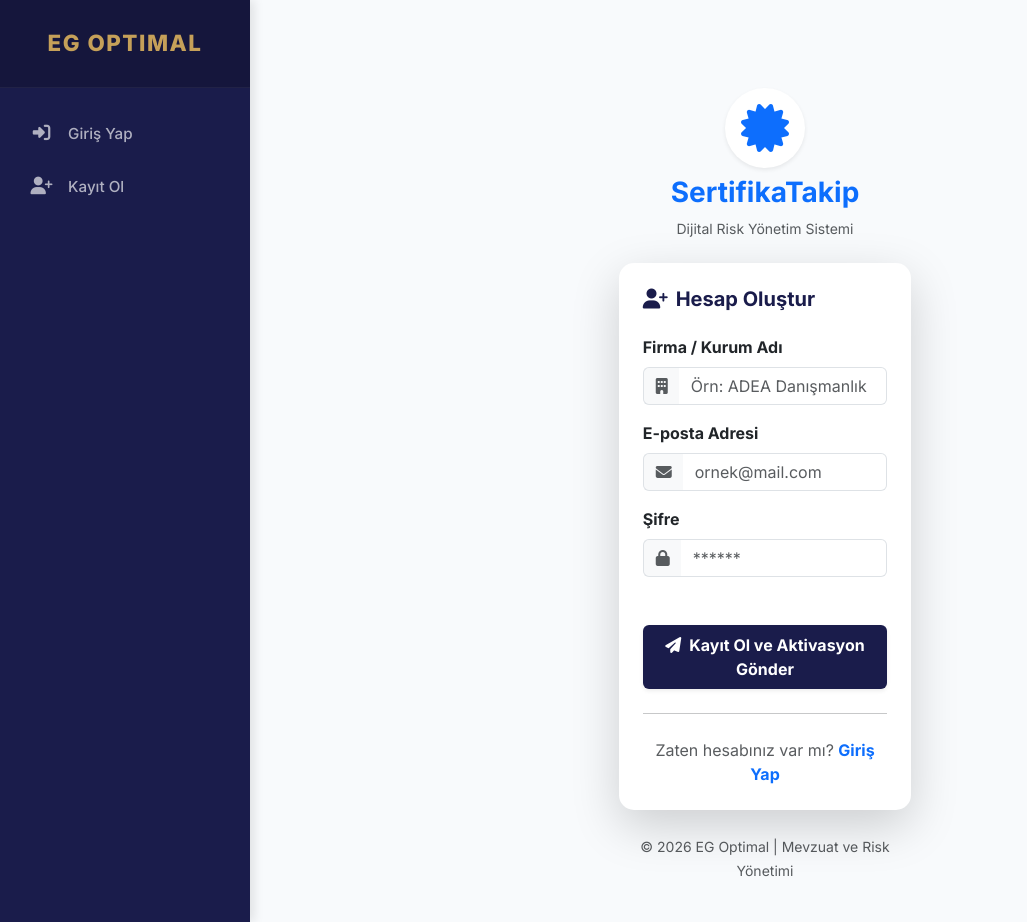
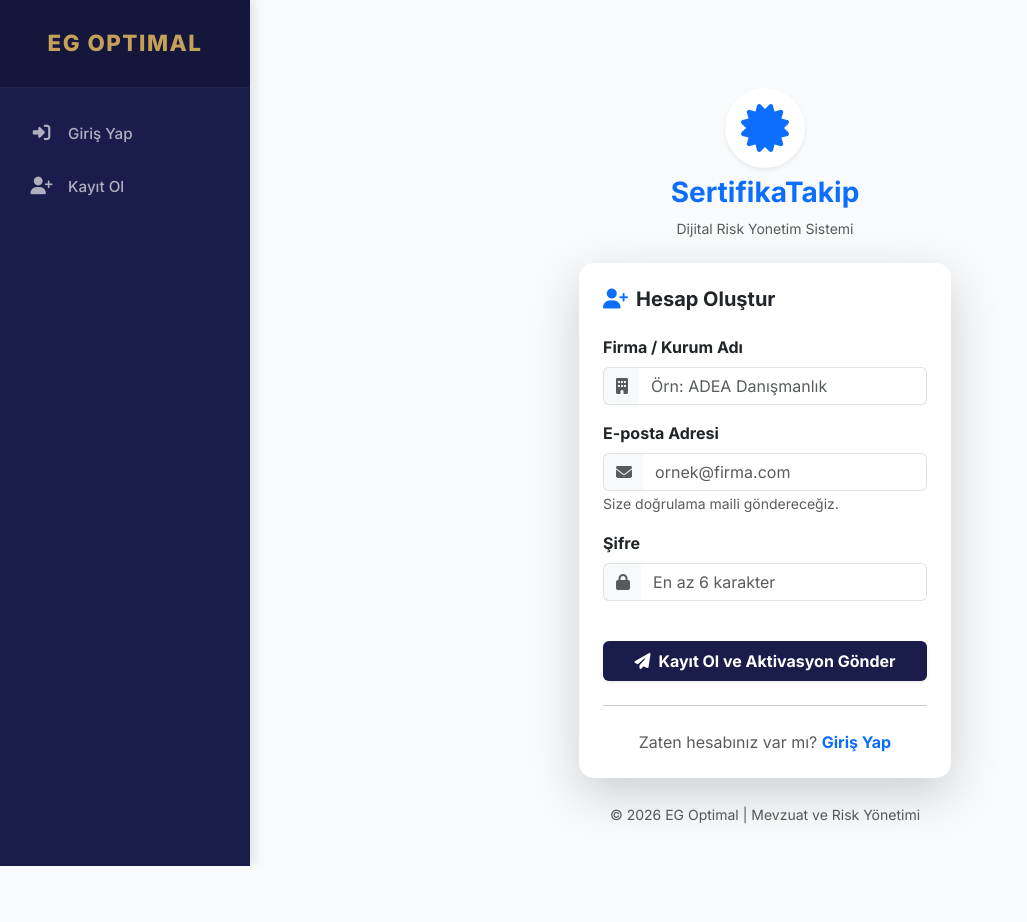
Before and after one commit to eguldr/sertifika-takip, a Flask app: page /register in a window 1280 px wide. Shown: the whole page, without its empty margins (0-1027 px from the left). After the commit the page ends 866 px from the top, so only its background shows below. Run offline with Flask 3, Linux system fonts and the light colour scheme; some libraries are stand-ins or nearby versions.

Commit message:
Update kayit.html

```diff
--- a/templates/kayit.html
+++ b/templates/kayit.html
@@ -1,25 +1,29 @@
-{% extends 'base.html' %}
+{% extends "base.html" %}
 
 {% block content %}
 <script src="https://www.google.com/recaptcha/api.js" async defer></script>
 
 <div class="row justify-content-center mt-5">
-    <div class="col-md-4">
+    <div class="col-md-5">
         <div class="text-center mb-4">
             <i class="fas fa-certificate fa-3x text-primary shadow-sm p-3 bg-white rounded-circle"></i>
             <h3 class="mt-2 fw-bold text-primary">SertifikaTakip</h3>
-            <p class="text-muted small">Dijital Risk Yönetim Sistemi</p>
+            <p class="text-muted small">Dijital Risk Yonetim Sistemi</p>
         </div>
 
         <div class="card border-0 shadow-lg" style="border-radius: 15px;">
             <div class="card-body p-4">
-                <h5 class="mb-4 fw-bold text-navy"><i class="fas fa-user-plus me-2"></i>Hesap Oluştur</h5>
+                <h5 class="mb-4 fw-bold text-dark">
+                    <i class="fas fa-user-plus me-2 text-primary"></i>Hesap Oluştur
+                </h5>
 
                 <form method="POST" action="{{ url_for('register') }}">
                     <div class="mb-3">
                         <label class="form-label fw-bold">Firma / Kurum Adı</label>
                         <div class="input-group">
-                            <span class="input-group-text bg-light border-end-0"><i class="fas fa-building text-muted"></i></span>
+                            <span class="input-group-text bg-light border-end-0">
+                                <i class="fas fa-building text-muted"></i>
+                            </span>
                             <input type="text" name="company_name" class="form-control border-start-0" placeholder="Örn: ADEA Danışmanlık" required>
                         </div>
                     </div>
@@ -27,24 +31,30 @@
                     <div class="mb-3">
                         <label class="form-label fw-bold">E-posta Adresi</label>
                         <div class="input-group">
-                            <span class="input-group-text bg-light border-end-0"><i class="fas fa-envelope text-muted"></i></span>
-                            <input type="email" name="email" class="form-control border-start-0" placeholder="ornek@mail.com" required>
+                            <span class="input-group-text bg-light border-end-0">
+                                <i class="fas fa-envelope text-muted"></i>
+                            </span>
+                            <input type="email" name="email" class="form-control border-start-0" placeholder="ornek@firma.com" required>
+                        </div>
+                        <small class="text-muted">Size doğrulama maili göndereceğiz.</small>
+                    </div>
+
+                    <div class="mb-3">
+                        <label class="form-label fw-bold">Şifre</label>
+                        <div class="input-group">
+                            <span class="input-group-text bg-light border-end-0">
+                                <i class="fas fa-lock text-muted"></i>
+                            </span>
+                            <input type="password" name="password" class="form-control border-start-0" placeholder="En az 6 karakter" required minlength="6">
                         </div>
                     </div>
 
-                    <div class="mb-4">
-                        <label class="form-label fw-bold">Şifre</label>
-                        <div class="input-group">
-                            <span class="input-group-text bg-light border-end-0"><i class="fas fa-lock text-muted"></i></span>
-                            <input type="password" name="password" class="form-control border-start-0" placeholder="******" required>
-                        </div>
+                    <!-- Google reCAPTCHA -->
+                    <div class="mb-4 d-flex justify-content-center">
+                        <div class="g-recaptcha" data-sitekey="{{ site_key }}"></div>
                     </div>
 
-                    <div class="mb-4 d-flex justify-content-center">
-                        <div class="g-recaptcha" data-sitekey="6Leewb8sAAAAAG-fOE4VY7aYZ1T-S_1H21ckRpsO" data-callback="verifyCallback"></div>
-                    </div>
-
-                    <button type="submit" id="regBtn" class="btn btn-primary w-100 py-2 fw-bold shadow-sm">
+                    <button type="submit" class="btn btn-primary w-100 py-2 fw-bold shadow-sm">
                         <i class="fas fa-paper-plane me-2"></i>Kayıt Ol ve Aktivasyon Gönder
                     </button>
                 </form>
@@ -52,7 +62,8 @@
                 <hr class="my-4">
 
                 <div class="text-center">
-                    <p class="mb-0 text-muted">Zaten hesabınız var mı?
+                    <p class="mb-0 text-muted">
+                        Zaten hesabınız var mı?
                         <a href="{{ url_for('login') }}" class="text-primary fw-bold text-decoration-none">Giriş Yap</a>
                     </p>
                 </div>
@@ -66,16 +77,13 @@
 </div>
 
 <style>
-    /* Kurumsal Navy Rengi */
     .text-navy { color: #1a1c4b; }
 
-    /* Input odaklanma efekti */
     .form-control:focus {
         border-color: #1a1c4b;
         box-shadow: 0 0 0 0.25rem rgba(26, 28, 75, 0.1);
     }
 
-    /* reCAPTCHA Mobil Uyumluluk */
     @media (max-width: 400px) {
         .g-recaptcha {
             transform: scale(0.85);
@@ -90,19 +98,8 @@
     }
 
     .btn-primary:hover {
-        background-color: #c5a059; /* EG Gold rengi */
+        background-color: #c5a059;
         transform: translateY(-2px);
     }
 </style>
-
-<script>
-    // reCAPTCHA seçilmeden butonun pasif kalması için (Opsiyonel Güvenlik)
-    /*
-    document.getElementById('regBtn').disabled = true;
-    function verifyCallback() {
-        document.getElementById('regBtn').disabled = false;
-    }
-    */
-</script>
-
 {% endblock %}
```
